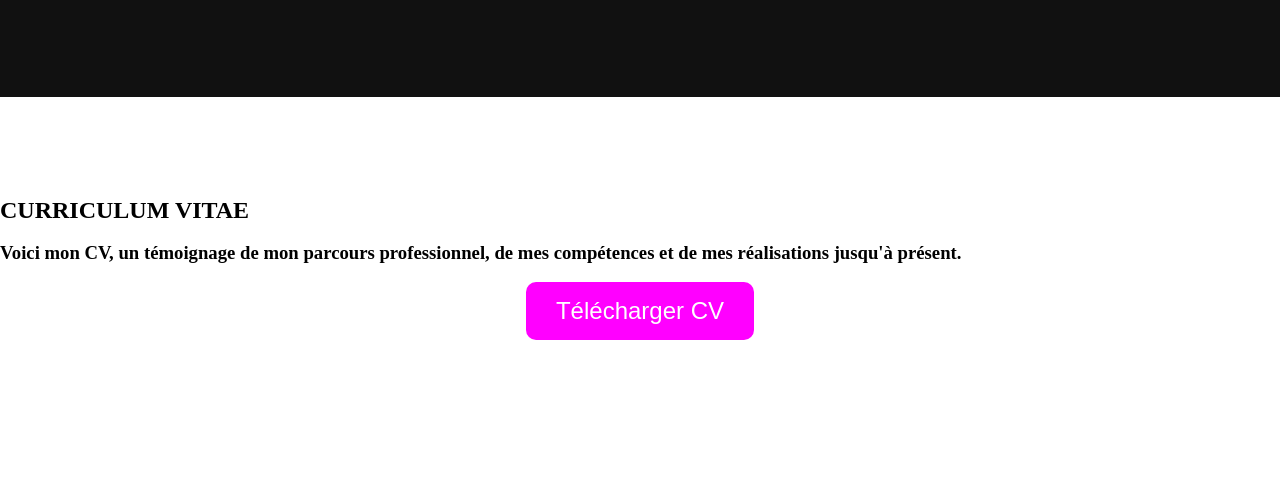
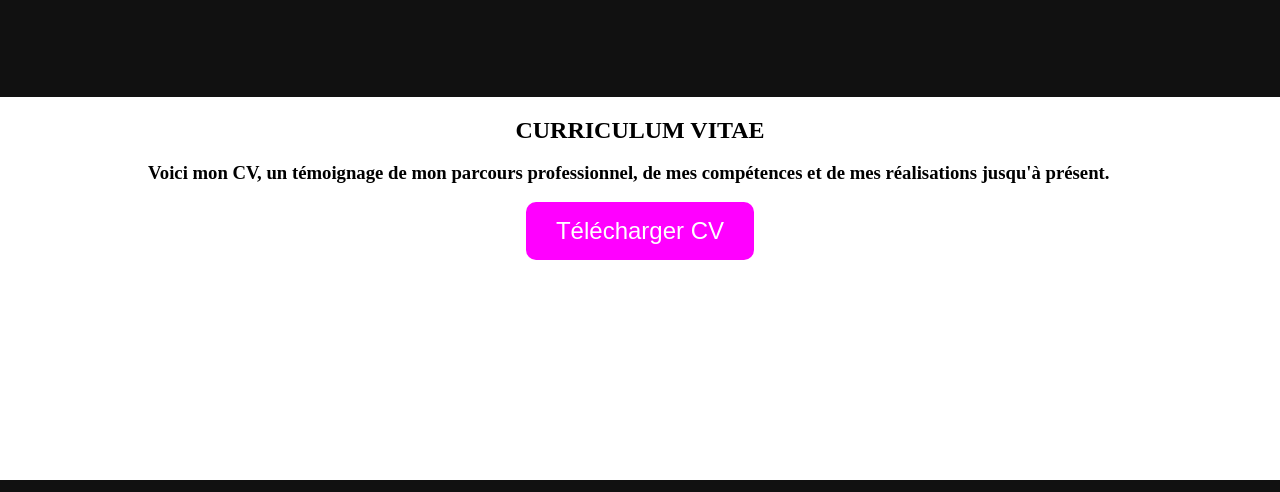
Before and after one commit to 24ndoumbe/24ndoumbe-portfolio, a plain HTML site: page index.html in a window 1280 px wide. Shown: the part 2417-2909 px from the top of the page. Drawn offline with nearby package versions, Linux system fonts and the light colour scheme.

Commit message:
Add files via upload

```diff
--- a/style_portfolio2.css
+++ b/style_portfolio2.css
@@ -693,6 +693,17 @@ section .title::after {
     background: none;
 }
 
+.small-section {
+    max-width: 80%; /* Ajustez cette valeur selon vos besoins */
+    margin: 0 auto; /* Pour centrer la section */
+    padding: 20px; /* Ajoutez un espacement intérieur si nécessaire */
+}
+
+.center {
+    text-align: center;
+}
+
+
 /* footer section styling */
 footer {
     background: #111;
```
